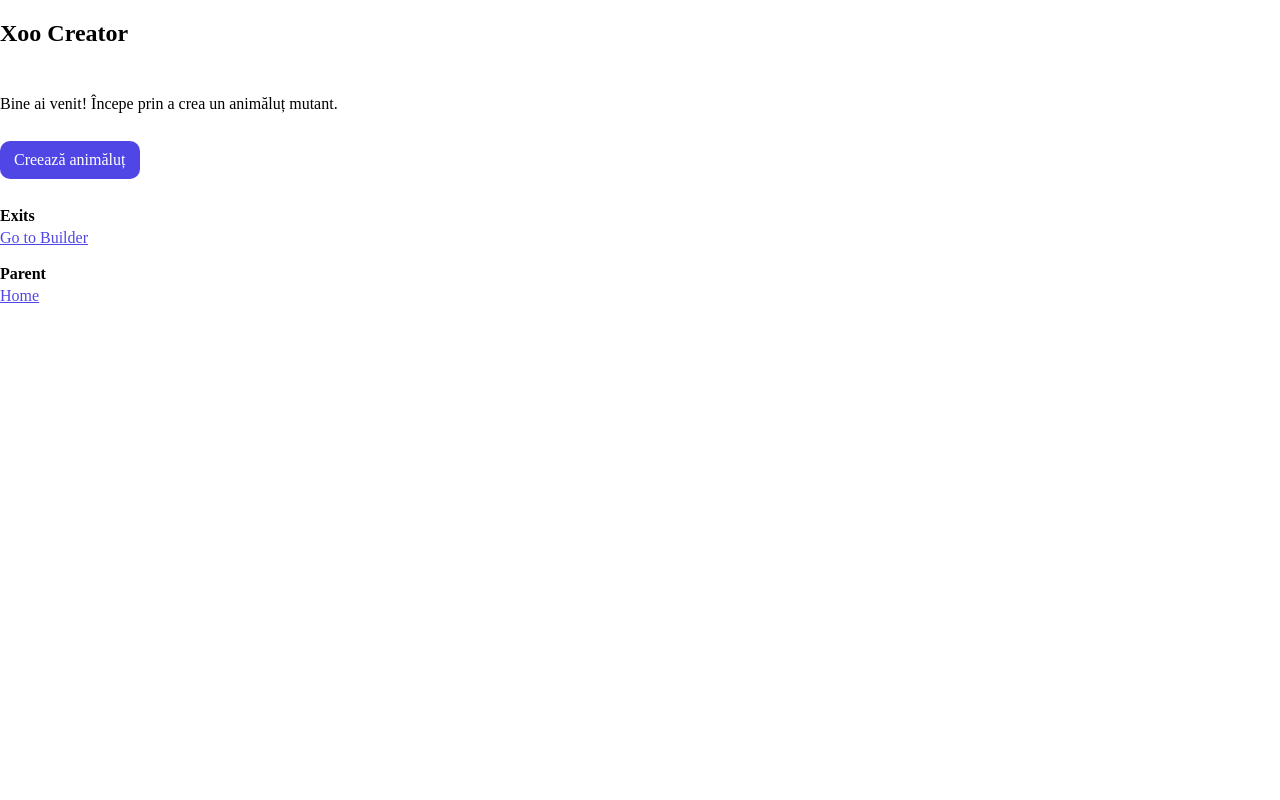
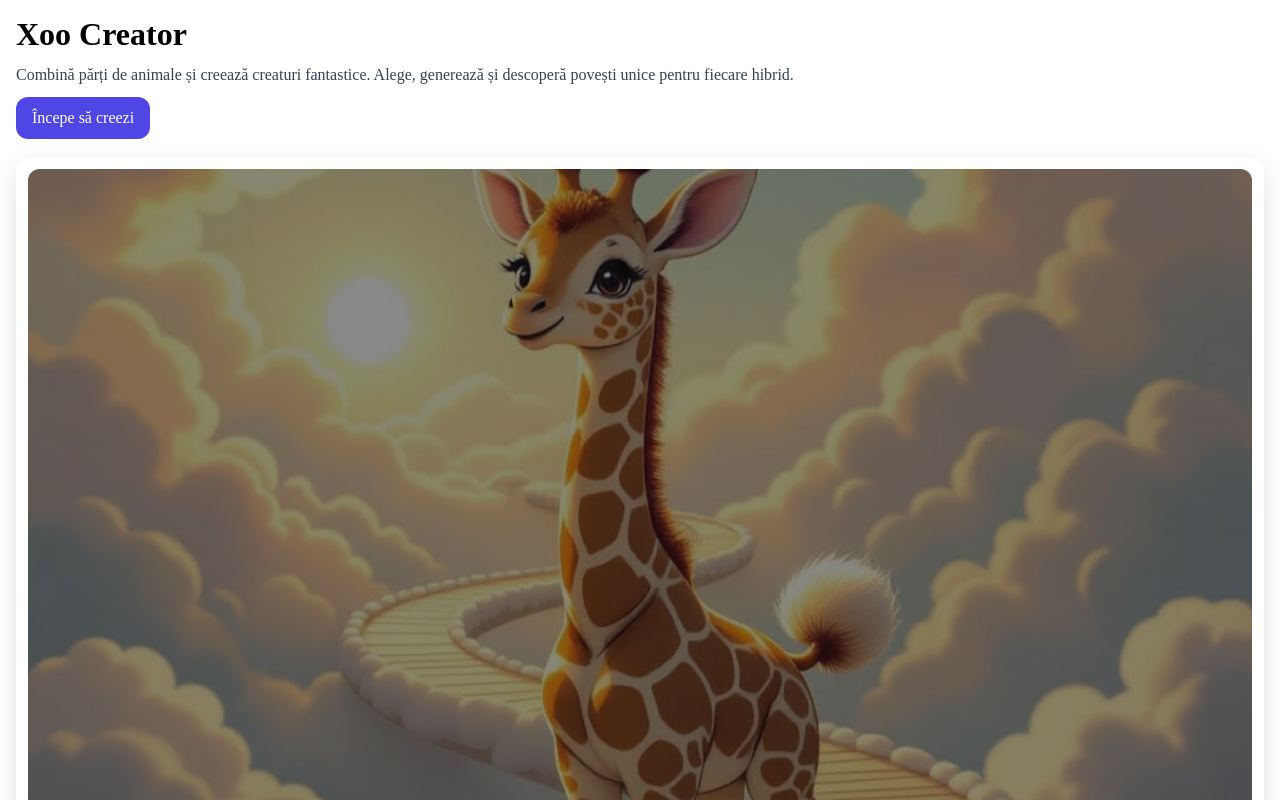
Before and after one commit to marianterinte/XooCreator, an Angular app in the folder xoo-creator/: page / in a window 1280 px wide. Built offline with nearby package versions, Linux system fonts and the light colour scheme.

Commit message:
home page improvements.

```diff
--- a/xoo-creator/src/app/home/home.component.css
+++ b/xoo-creator/src/app/home/home.component.css
@@ -1,6 +1,22 @@
-.home{display:grid;gap:12px;place-items:start}
-.cta{display:inline-block;padding:10px 14px;border-radius:10px;background:#4F46E5;color:#fff;text-decoration:none}
+.home{display:grid;gap:18px;place-items:stretch;padding:16px}
+.hero{display:grid;gap:10px;align-content:start}
+.hero h1{margin:0;font-size:2rem}
+.hero .tagline{margin:0;color:#374151;line-height:1.5}
+.cta{display:inline-block;padding:12px 16px;border-radius:12px;background:#4F46E5;color:#fff;text-decoration:none;width:fit-content}
 .cta:hover{background:#4338CA}
-.nav-meta{display:grid;gap:10px;margin-top:8px}
-.nav-meta .block h3{margin:8px 0 4px 0;font-size:1rem}
+
+/* Showcase card */
+.showcase{display:grid}
+.showcase-card{border-radius:16px;background:#fff;box-shadow:0 8px 24px rgba(0,0,0,.12);padding:12px;display:grid;gap:8px}
+.showcase-card .frame{position:relative;aspect-ratio: 3 / 2;overflow:hidden;border-radius:12px;background:#111}
+.showcase-card .shot{position:absolute;inset:0;width:100%;height:100%;object-fit:cover}
+.showcase-card .shot.enter{animation: fadeZoomIn 600ms cubic-bezier(.2,.7,.3,1)}
+.showcase-card .legend{font-size:.95rem;color:#4b5563;text-align:center}
+
+@keyframes fadeZoomIn{
+	from{opacity:0;transform:scale(1.04)}
+	to{opacity:1;transform:scale(1)}
+}
+
+.nav-meta{display:flex;gap:12px;flex-wrap:wrap}
 .nav-meta a{color:#4F46E5;text-decoration:underline}
--- a/xoo-creator/src/app/home/home.component.html
+++ b/xoo-creator/src/app/home/home.component.html
@@ -1,16 +1,29 @@
-<section class="home">
-  <h2>Xoo Creator</h2>
-  <p>Bine ai venit! Începe prin a crea un animăluț mutant.</p>
-  <a routerLink="/builder" class="cta">Creează animăluț</a>
+<section class="home" aria-labelledby="home-title">
+  <!-- Intro / Presentation -->
+  <header class="hero">
+    <h1 id="home-title">Xoo Creator</h1>
+    <p class="tagline">Combină părți de animale și creează creaturi fantastice. Alege, generează și descoperă povești unice pentru fiecare hibrid.</p>
+    <a routerLink="/builder" class="cta">Începe să creezi</a>
+  </header>
 
-  <div class="nav-meta">
-    <div class="block">
-      <h3>Exits</h3>
-      <a routerLink="/builder" data-testid="exit-goLink" aria-label="Go to next tile">Go to Builder</a>
+  <!-- Hybrids Showcase Card -->
+  <section class="showcase" aria-label="Exemple de hibrizi">
+    <div class="showcase-card">
+      <div class="frame">
+        <!-- We toggle *ngIf on a wrapper to replay the enter animation each swap -->
+        <ng-container *ngIf="swap(); else other">
+          <img [src]="currentImage()" alt="Hybrid preview" class="shot enter" />
+        </ng-container>
+        <ng-template #other>
+          <img [src]="currentImage()" alt="Hybrid preview" class="shot enter" />
+        </ng-template>
+      </div>
+      <div class="legend">Galerie hibrizi — se schimbă la fiecare 2–3 secunde</div>
     </div>
-    <div class="block">
-      <h3>Parent</h3>
-      <a routerLink="/" data-testid="parent-link" aria-label="Go to parent">Home</a>
-    </div>
-  </div>
+  </section>
+
+  <!-- Helpful links (optional) -->
+  <nav class="nav-meta" aria-label="Navigare rapidă">
+    <a routerLink="/builder" data-testid="exit-goLink" aria-label="Mergi la Builder">Mergi la Builder</a>
+  </nav>
 </section>
--- a/xoo-creator/src/app/home/home.component.ts
+++ b/xoo-creator/src/app/home/home.component.ts
@@ -1,11 +1,48 @@
-import { Component } from '@angular/core';
+import { Component, OnDestroy, OnInit, computed, signal } from '@angular/core';
+import { CommonModule, NgIf } from '@angular/common';
 import { RouterLink } from '@angular/router';
 
 @Component({
   selector: 'app-home',
   standalone: true,
-  imports: [RouterLink],
+  imports: [RouterLink, NgIf, CommonModule],
   templateUrl: './home.component.html',
   styleUrl: './home.component.css'
 })
-export class HomeComponent {}
+export class HomeComponent implements OnInit, OnDestroy {
+  // Hybrid images list from public/images/animals/hybrids
+  readonly hybrids = [
+    '/images/animals/hybrids/hybrid-elephant-fox.jpg',
+    '/images/animals/hybrids/hybrid-giraffe_cat.jpg',
+    '/images/animals/hybrids/hybrid-rabbit-girafe.jpg',
+    '/images/animals/hybrids/hybrid_bunny_cat.jpg',
+    '/images/animals/hybrids/hybrid_cat-bunny.jpg',
+    '/images/animals/hybrids/hybrid_duckfox.jpg',
+    '/images/animals/hybrids/hybrid_giraffe-cat.jpg'
+  ];
+
+  private intervalId: any;
+  private readonly intervalMs = 2500; // 2.5s between images
+
+  // Rotation state
+  idx = signal(0);
+  // swap toggles to force DOM recreation for animation
+  swap = signal(true);
+  currentImage = computed(() => this.hybrids[this.idx() % this.hybrids.length]);
+
+  ngOnInit(): void {
+    // start rotation
+    this.intervalId = setInterval(() => {
+      const next = (this.idx() + 1) % this.hybrids.length;
+      this.idx.set(next);
+      // flip swap to retrigger animation via *ngIf
+      this.swap.set(!this.swap());
+    }, this.intervalMs);
+  }
+
+  ngOnDestroy(): void {
+    if (this.intervalId) {
+      clearInterval(this.intervalId);
+    }
+  }
+}
```
